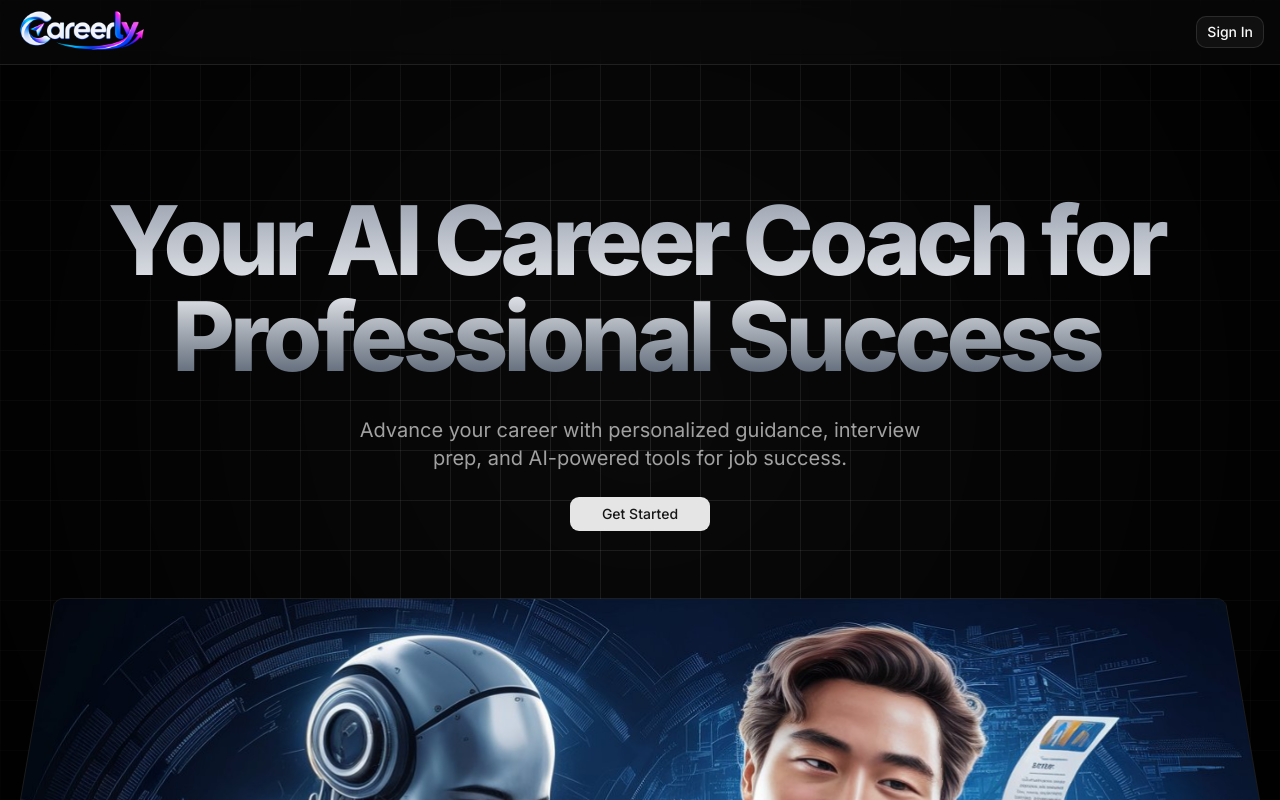
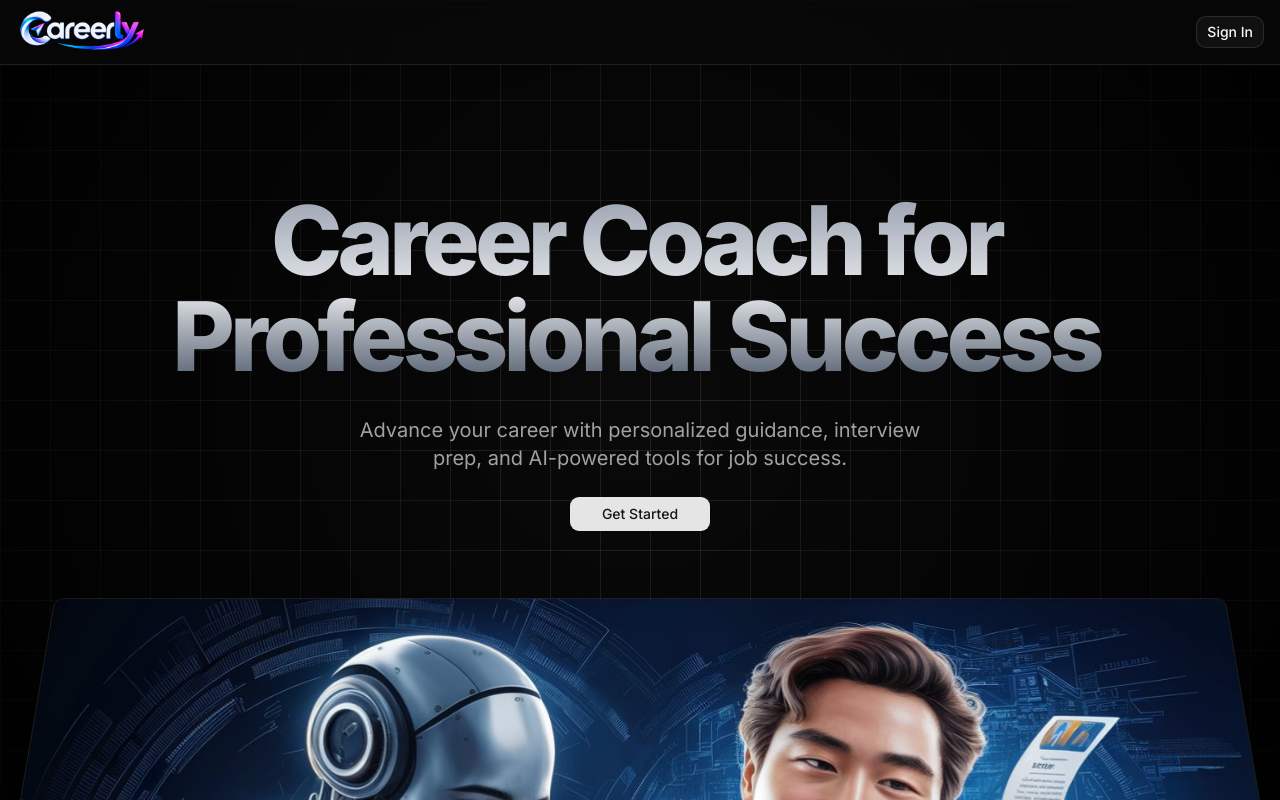
Before and after one commit to MadhavNakra/AI-Career-Coach, a Next.js app: page / in a window 1280 px wide. Shown: the top 800 px of the page. Built offline with nearby package versions, Linux system fonts and the light colour scheme; no server answers.

Commit message:
Testing for live website

```diff
--- a/components/hero.jsx
+++ b/components/hero.jsx
@@ -31,7 +31,7 @@ const HeroSection = () => {
       <div className="space-y-6 text-center">
         <div className="space-y-6 mx-auto">
           <h1 className="text-5xl font-bold md:text-6xl lg:text-7xl xl:text-8xl gradient-title animate-gradient">
-            Your AI Career Coach for
+             Career Coach for
             <br />
             Professional Success
           </h1>
```
